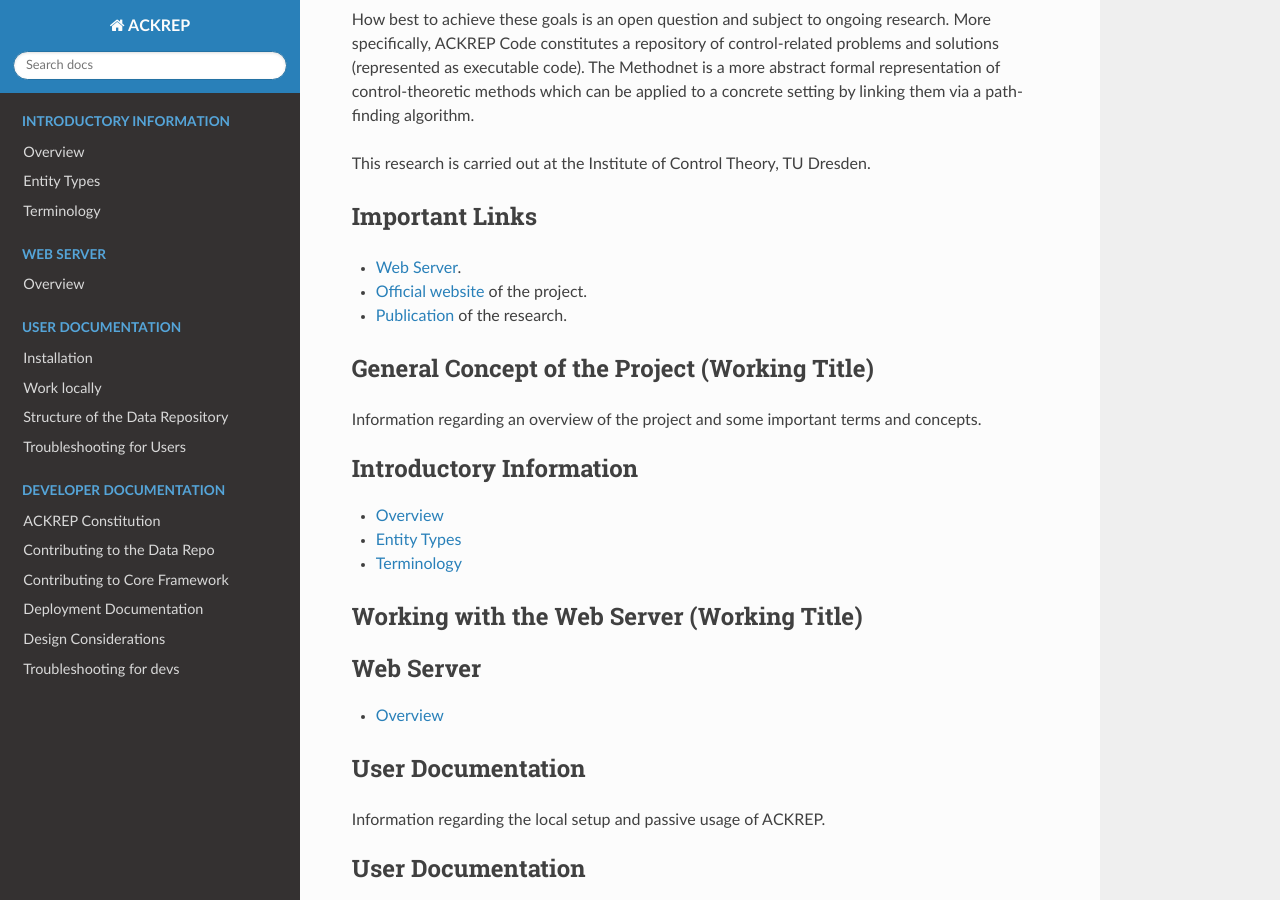
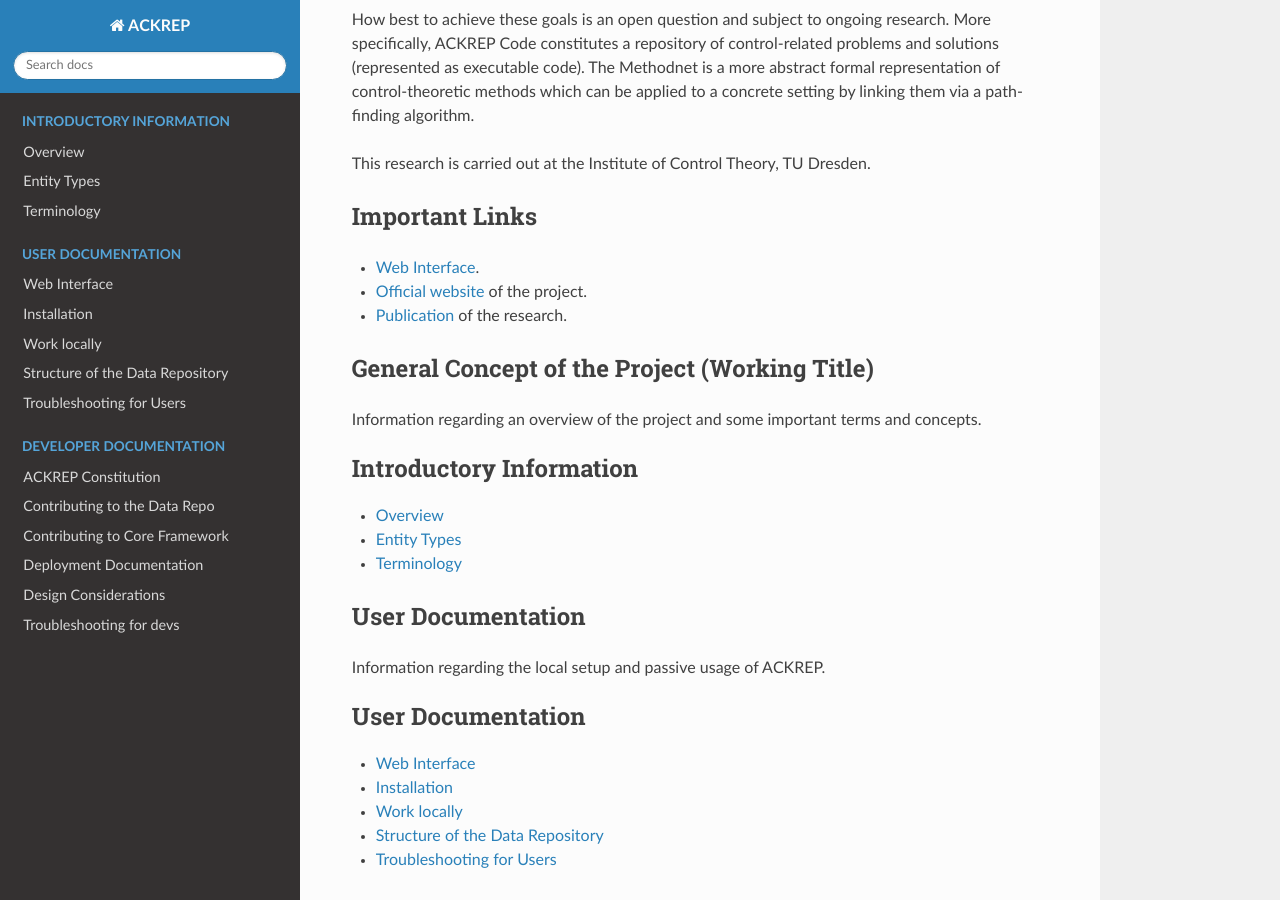
Before and after one commit to ackrep-org/ackrep_doc, a Sphinx documentation site: the page built from docs/source/index.md, in a window 1280 px wide and 900 px high, scrolled down 549 px. Built offline with Sphinx 7.4.7 and the Read the Docs theme 2.0.0, drawn with Linux system fonts in a browser that asks for light colours.

Commit message:
feat: web interface in user docs

````diff
--- a/docs/source/index.md
+++ b/docs/source/index.md
@@ -23,7 +23,7 @@
 
 ## Important Links
 
-- [Web Server](https://testing.ackrep.org).
+- [Web Interface](https://testing.ackrep.org).
 - [Official website](https://ackrep.org/) of the project.
 - [Publication](https://ieeexplore.ieee.org/document/9259657) of the research.
 
@@ -39,19 +39,13 @@
 introduction/terminology
 ```
 
-## Working with the Web Server (Working Title)
-
-```{toctree}
-:maxdepth: 1
-:caption: Web Server
-web/index
-```
 
 ## User Documentation
 Information regarding the local setup and passive usage of ACKREP.
 ```{toctree}
 :maxdepth: 1
 :caption: User Documentation
+userdoc/web
 userdoc/installation
 userdoc/run
 userdoc/data_structure
--- a/docs/source/web/index.md
+++ b/docs/source/userdoc/web.md
@@ -1,9 +1,9 @@
 (web_overview)=
-# Overview
+# Web Interface
 [server_url]: https://testing.ackrep.org
 
 
-The [Web Server][server_url] contains the follwoing features:
+The [Web Interface][server_url] contains the follwoing features:
 
 ## List all entities in database
 
````
Also changed, not shown: docs/source/devdoc/contributing_framework.md (+1 -1 lines).
